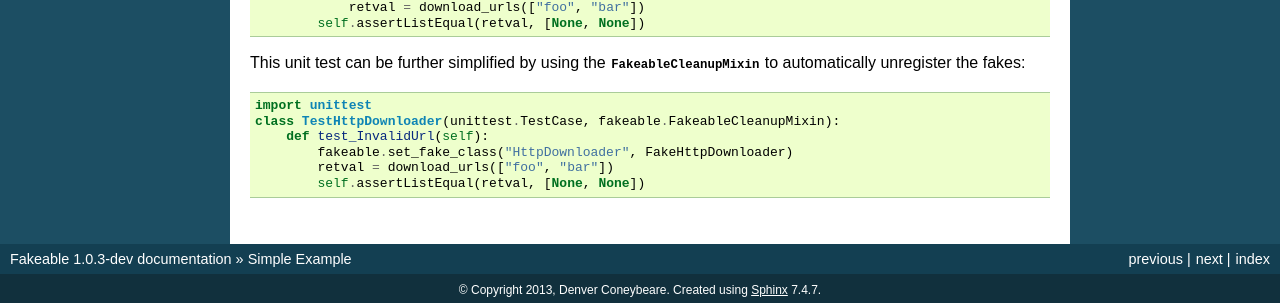
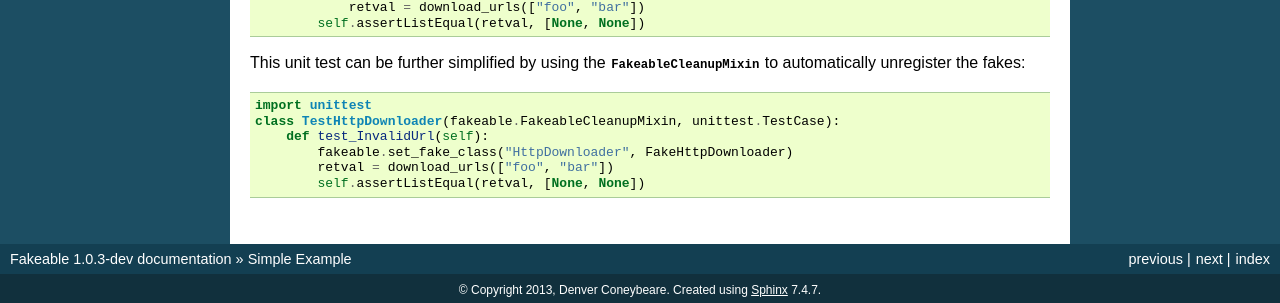
Before and after one commit to sleepydragonsw/fakeable, a Sphinx documentation site: the page built from doc/example.rst, in a window 1280 px wide. Shown: the part 1133-1436 px from the top of the page. Built offline with Sphinx 7.4.7, drawn with Linux system fonts in a browser that asks for light colours.

```diff
--- a/doc/example.rst
+++ b/doc/example.rst
@@ -74,7 +74,7 @@ by using the :class:`~fakeable.FakeableCleanupMixin`
 to automatically unregister the fakes::
 
     import unittest
-    class TestHttpDownloader(unittest.TestCase, fakeable.FakeableCleanupMixin):
+    class TestHttpDownloader(fakeable.FakeableCleanupMixin, unittest.TestCase):
         def test_InvalidUrl(self):
             fakeable.set_fake_class("HttpDownloader", FakeHttpDownloader)
             retval = download_urls(["foo", "bar"])
```
